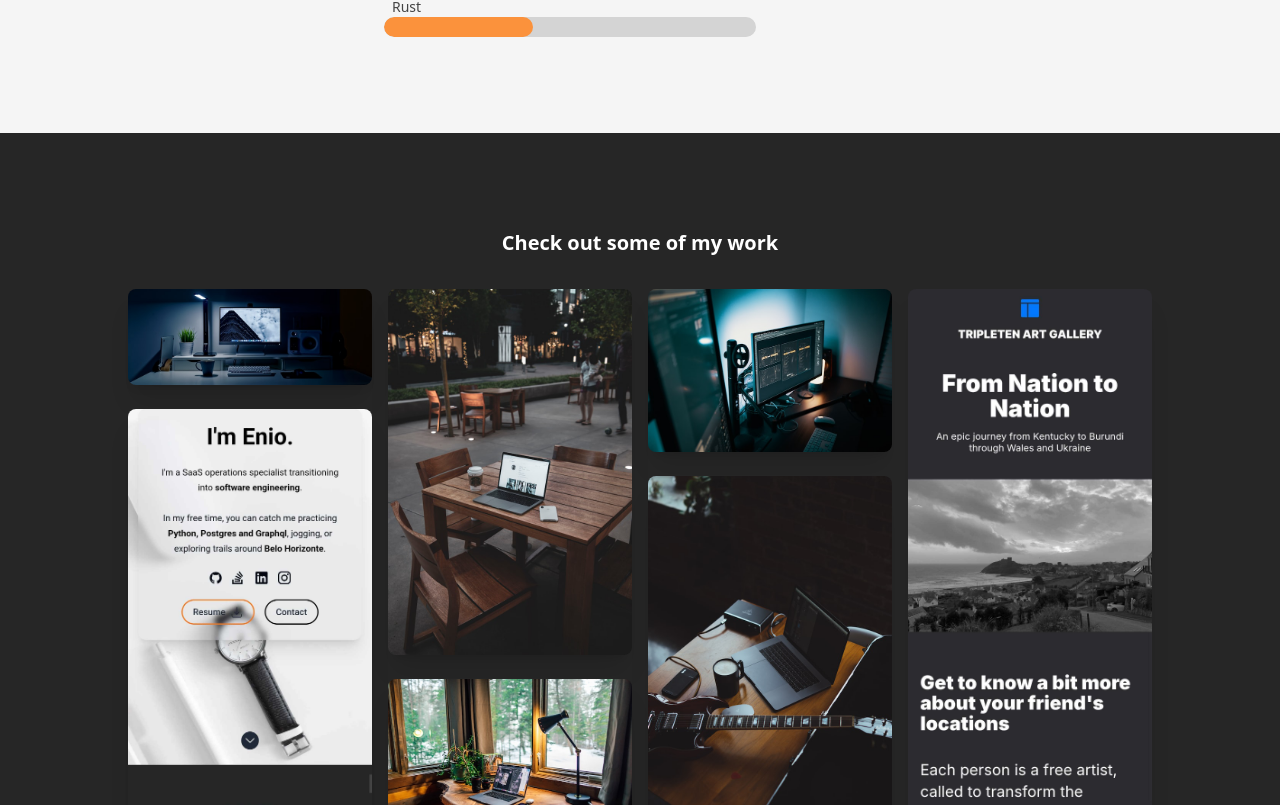
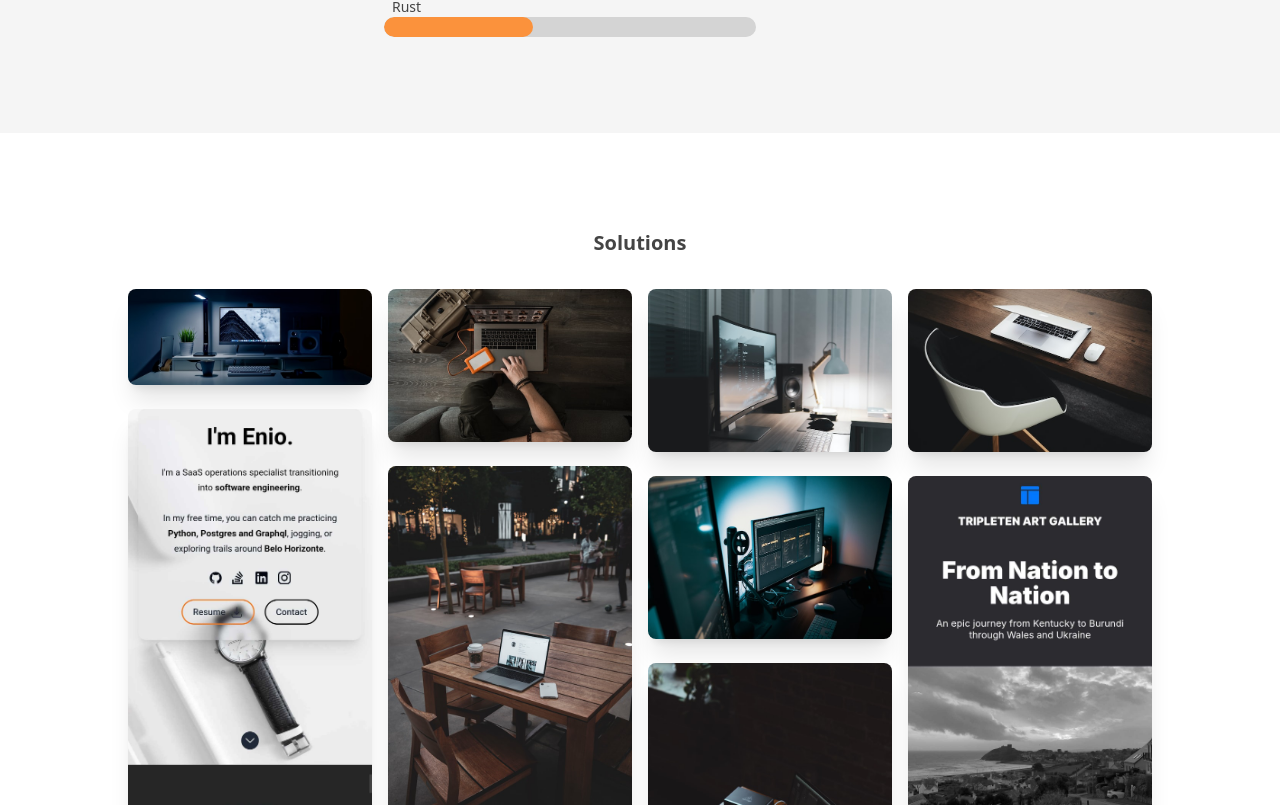
Before and after one commit to borgesenioc/react-resume-enio, a Next.js app: page / in a window 1280 px wide. Shown: the part 2535-3340 px from the top of the page. Built offline with nearby package versions, Linux system fonts and the light colour scheme.

Commit message:
Change background color to white

```diff
--- a/src/components/Sections/Portfolio.tsx
+++ b/src/components/Sections/Portfolio.tsx
@@ -11,9 +11,9 @@ import Section from '../Layout/Section';
 
 const Portfolio: FC = memo(() => {
   return (
-    <Section className="bg-neutral-800" sectionId={SectionId.Portfolio}>
+    <Section className="bg-white" sectionId={SectionId.Portfolio}>
       <div className="flex flex-col gap-y-8">
-        <h2 className="self-center text-xl font-bold text-white">Check out some of my work</h2>
+        <h2 className="self-center text-xl font-bold text-gray">Solutions</h2>
         <div className=" w-full columns-2 md:columns-3 lg:columns-4">
           {portfolioItems.map((item, index) => {
             const {title, image} = item;
--- a/src/components/Sections/Testimonials.tsx
+++ b/src/components/Sections/Testimonials.tsx
@@ -3,7 +3,7 @@ import {FC, memo, UIEventHandler, useCallback, useEffect, useMemo, useRef, useSt
 
 import {isApple, isMobile} from '../../config';
 import {SectionId, testimonial} from '../../data/data';
-import {Testimonial} from '../../data/dataDef';
+import type {Testimonial} from '../../data/dataDef';
 import useInterval from '../../hooks/useInterval';
 import useWindow from '../../hooks/useWindow';
 import QuoteIcon from '../Icon/QuoteIcon';
--- a/src/data/data.tsx
+++ b/src/data/data.tsx
@@ -24,7 +24,6 @@ import porfolioImage7 from '../images/portfolio/portfolio-7.jpg';
 import porfolioImage8 from '../images/portfolio/portfolio-8.jpg';
 import porfolioImage9 from '../images/portfolio/portfolio-9.jpg';
 import porfolioImage10 from '../images/portfolio/portfolio-10.jpg';
-import porfolioImage11 from '../images/portfolio/portfolio-11.jpg';
 import testimonialImage from '../images/testimonial.webp';
 import {
   About,
@@ -236,13 +235,7 @@ export const portfolioItems: PortfolioItem[] = [
     description: 'As part of the Tripleten Web Development career path',
     url: 'https://web-project-homeland-mu.vercel.app',
     image: porfolioImage10,
-  },
-  {
-    title: 'Project title 11',
-    description: 'Give a short description of your project here.',
-    url: 'https://reactresume.com',
-    image: porfolioImage11,
-  },
+  }
 ];
 
 /**
```
